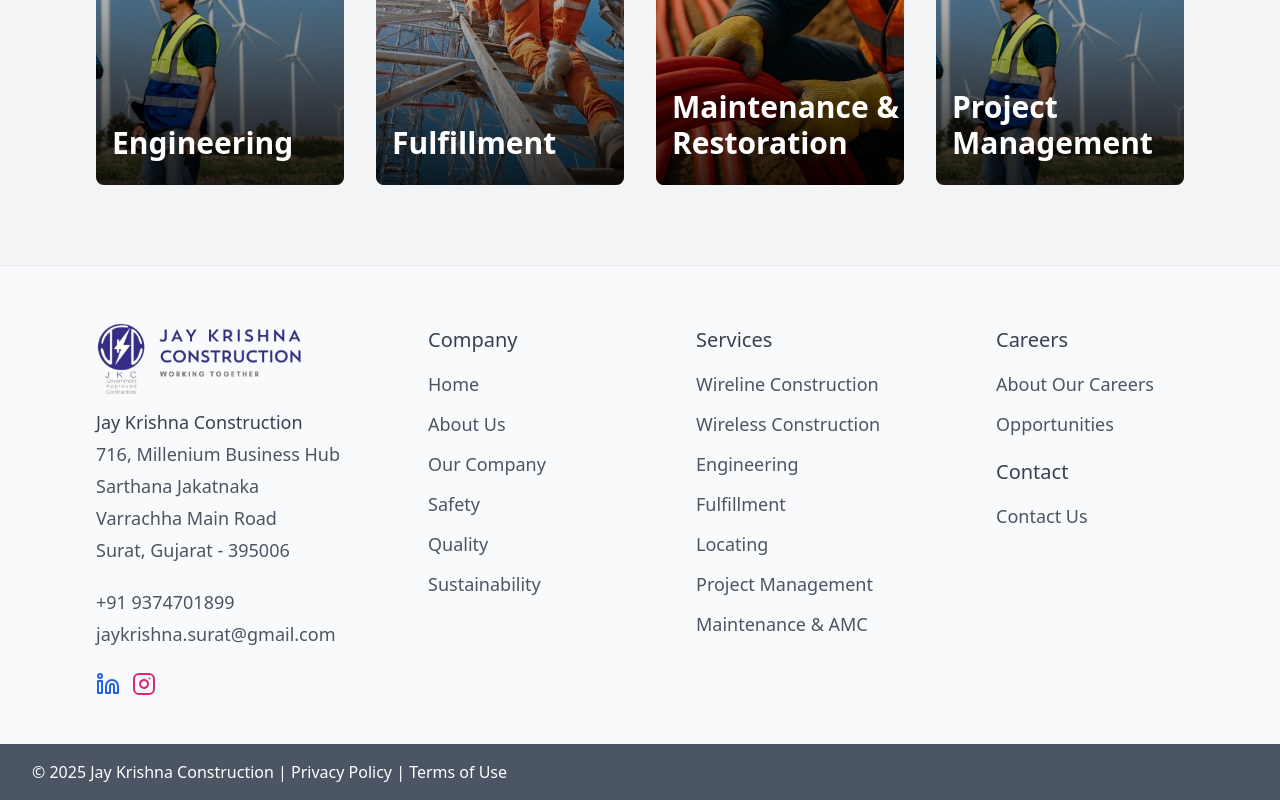
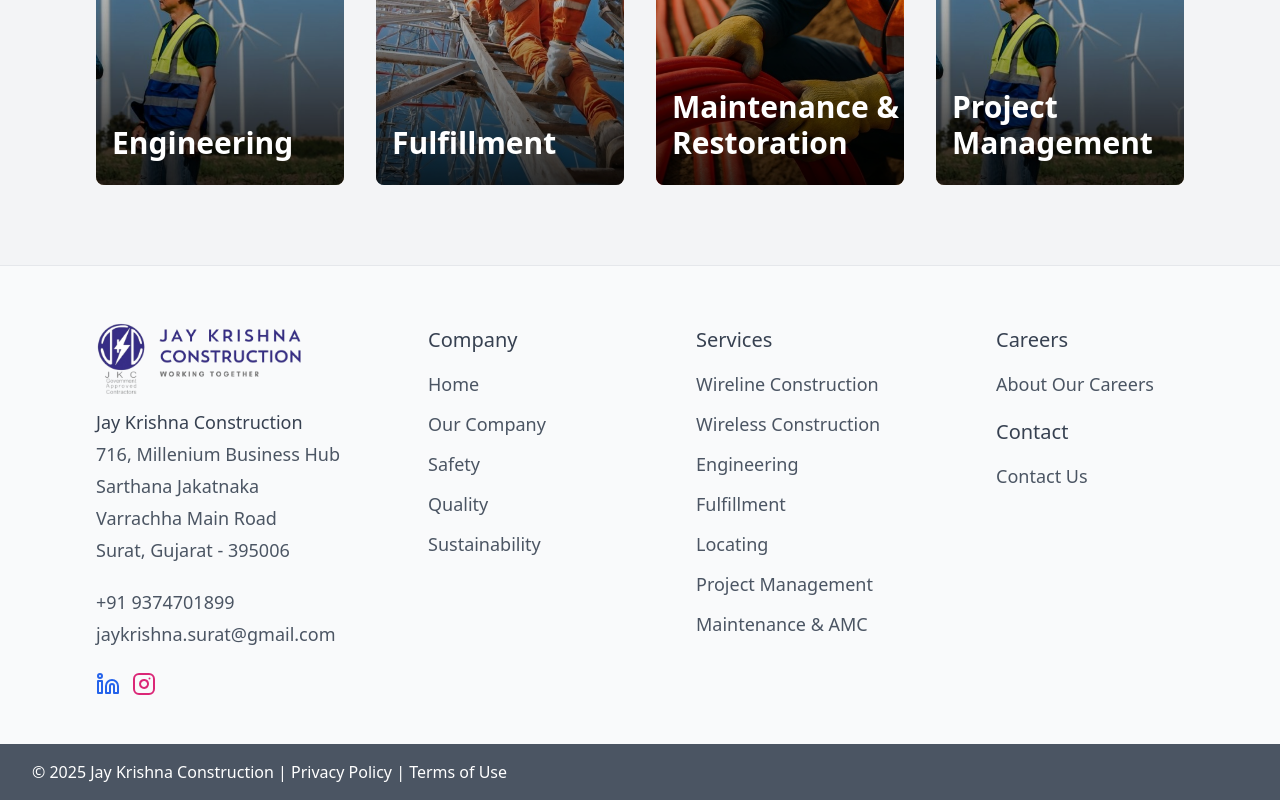
Before and after one commit to Yash-Sojitra-sys/JKconstruction, a React (Vite) app: page / in a window 1280 px wide. Shown: the part 3459-4259 px from the top of the page. Built offline with nearby package versions, Linux system fonts and the light colour scheme.

Commit message:
Remove About Us and Opportunities from footer
- Removed About Us link from Company section in footer
- Removed Opportunities link from Careers section in footer
- Streamlined footer navigation to essential links only
- Preparing for Netlify deployment

```diff
--- a/src/components/Footer.tsx
+++ b/src/components/Footer.tsx
@@ -58,10 +58,6 @@ const Footer: React.FC = () => {
             <ul className="space-y-3 text-lg text-gray-600 mt-2">
               <li><Link to="/" className="hover:text-gray-800 transition-colors relative group" onClick={() => window.scrollTo({top: 0, behavior: 'smooth'})}>
                 Home
-                <span className="absolute left-0 bottom-0 w-0 h-0.5 bg-gray-800 transition-all duration-300 group-hover:w-full"></span>
-              </Link></li>
-              <li><Link to="/our-company" className="hover:text-gray-800 transition-colors relative group" onClick={() => window.scrollTo({top: 0, behavior: 'smooth'})}>
-                About Us
                 <span className="absolute left-0 bottom-0 w-0 h-0.5 bg-gray-800 transition-all duration-300 group-hover:w-full"></span>
               </Link></li>
               <li><Link to="/our-company" className="hover:text-gray-800 transition-colors relative group" onClick={() => window.scrollTo({top: 0, behavior: 'smooth'})}>
@@ -126,10 +122,6 @@ const Footer: React.FC = () => {
                 About Our Careers
                 <span className="absolute left-0 bottom-0 w-0 h-0.5 bg-gray-800 transition-all duration-300 group-hover:w-full"></span>
               </Link></li>
-              <li><Link to="/connect-to-our-careers" className="hover:text-gray-800 transition-colors relative group" onClick={() => window.scrollTo({top: 0, behavior: 'smooth'})}>
-                Opportunities
-                <span className="absolute left-0 bottom-0 w-0 h-0.5 bg-gray-800 transition-all duration-300 group-hover:w-full"></span>
-              </Link></li>
             </ul>
 
             <h4 className="font-medium text-gray-700 mb-4 text-xl -mt-3 hover:text-gray-500 transition-colors duration-300 cursor-pointer">Contact</h4>
```
